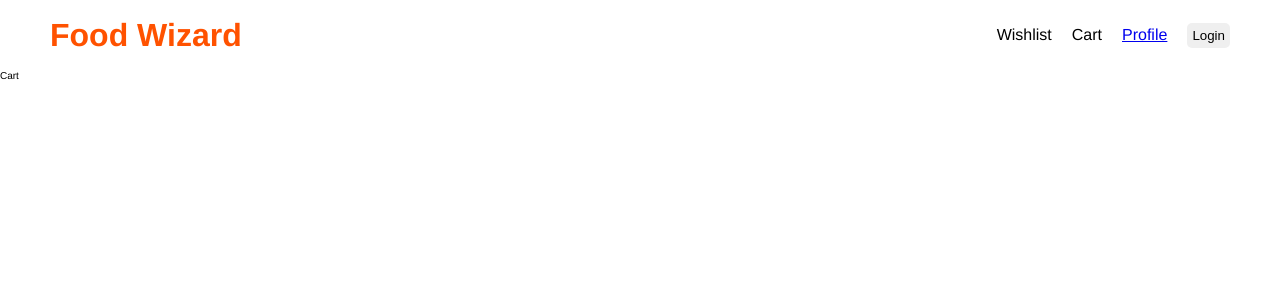
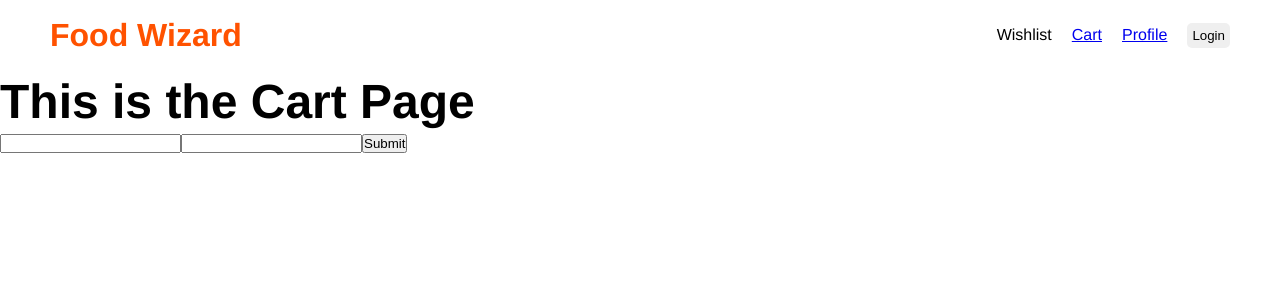
Before and after one commit to prajapati-priyanka/react_basics_practise, a React (Vite) app: page /cart in a window 1280 px wide. Shown: the top 300 px of the page. Built offline with nearby package versions, Linux system fonts and the light colour scheme.

Commit message:
Test: check cart page renders

```diff
--- a/src/components/Cart/Cart.jsx
+++ b/src/components/Cart/Cart.jsx
@@ -1,9 +1,14 @@
-import React from 'react'
+import React from "react";
 
 const Cart = () => {
   return (
-    <div>Cart</div>
-  )
-}
+    <div>
+      <h1>This is the Cart Page</h1>
+      <input type="text" />
+      <input type="calendar" />
+      <button>Submit</button>
+    </div>
+  );
+};
 
 export default Cart;
--- a/src/components/Header/Header.jsx
+++ b/src/components/Header/Header.jsx
@@ -2,20 +2,33 @@ import { useState } from "react";
 import "./Header.css";
 import { Link } from "react-router";
 
-const Header = ()=>{
+const Header = () => {
   const [loginBtn, setLoginBtn] = useState("Login");
-    return(
+  return (
     <header className="header">
       <h2 className="heading">Food Wizard</h2>
       <nav className="navbar">
         <ul className="navbar-list">
           <li>Wishlist</li>
+          <Link to="/cart">
             <li>Cart</li>
-                    <Link to="/profile"><li>Profile</li></Link>
-                    <button className="btn login-btn" onClick={()=> loginBtn === "Login" ? setLoginBtn("Logout"): setLoginBtn("Login")}>{loginBtn}</button>
+          </Link>
+          <Link to="/profile">
+            <li>Profile</li>
+          </Link>
+          <button
+            className="btn login-btn"
+            onClick={() =>
+              loginBtn === "Login"
+                ? setLoginBtn("Logout")
+                : setLoginBtn("Login")
+            }
+          >
+            {loginBtn}
+          </button>
         </ul>
       </nav>
     </header>
-    )
-}
+  );
+};
 export default Header;
```
Also changed, not shown: 1 other file (tests, documents, lock files or other folders). Lines whose indentation alone changed are shown as unchanged.
